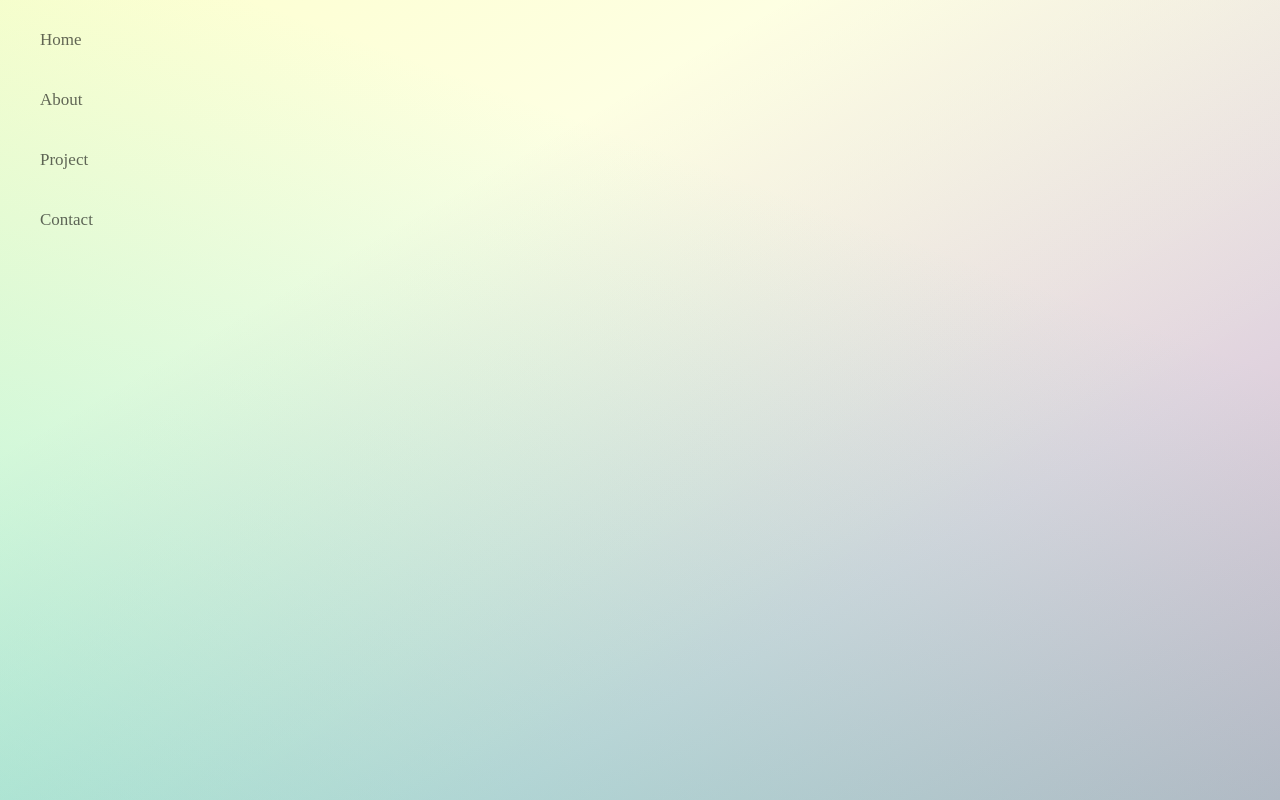
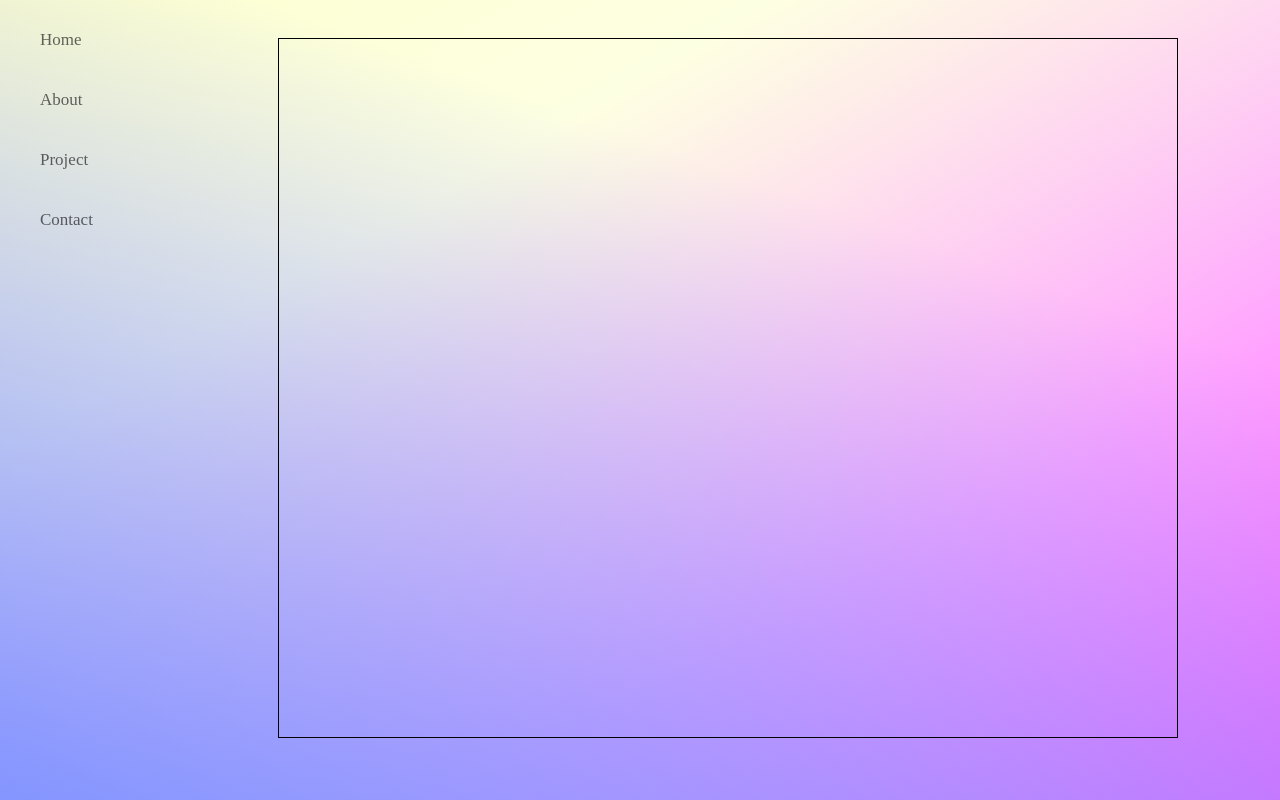
Before and after one commit to m2jung/yumijung, a plain HTML site: page pages/about.html in a window 1280 px wide. Drawn offline with Linux system fonts and the light colour scheme.

Commit message:
first commit

```diff
--- a/js/home.js
+++ b/js/home.js
@@ -1,9 +1,10 @@
 const wrapper = document.querySelector(".wrapper");
 const nav = document.querySelector('nav');
-
+const container = document.querySelector('div.container');
 // 페이지 로드시 실행
 window.onload = function () {
     wrapper.style.opacity = 1;
-    // nav에 'show' 클래스를 추가 animation
+    // 요소에 'show' 클래스를 추가 animation
     nav.classList.add('show');
+    container.classList.add('show');
   }
--- a/pages/about.html
+++ b/pages/about.html
@@ -4,7 +4,7 @@
     <meta charset="UTF-8">
     <meta name="viewport" content="width=device-width, initial-scale=1.0">
     <link rel="stylesheet" href="/styles/common.css">
-    <link rel="stylesheet" href="/styles/home.css">
+    <link rel="stylesheet" href="/styles/about.css">
     <title>유미정 입니다.</title>
 </head>
 <body>
@@ -17,7 +17,9 @@
             <li><a href="./concat.html">Contact</a></li>
         </ul>
     </nav>
+    <div class="container">
 
+    </div>
 </div>
 <!-- script-->
     <script src="https://kit.fontawesome.com/79da796ef8.js" crossorigin="anonymous"></script>
--- a/styles/common.css
+++ b/styles/common.css
@@ -5,13 +5,82 @@
 }
 
 body {
-    width: 100vw;
-    height: 100vh;
-    background: linear-gradient(
+  width: 100vw;
+  height: 100vh;
+  min-width: 545px;
+  background: linear-gradient(
       20deg,
-      rgba(23, 216, 178, 0.3),
+      #8395FF,
       rgba(255, 0, 0, 0) 70.71%
-    ),
-    linear-gradient(150deg, rgba(247, 255, 92, 0.3), rgba(0, 255, 0, 0) 70.71%),
-    linear-gradient(330deg, rgba(83, 9, 71, 0.3), rgba(0, 0, 255, 0) 70.71%);
+      ),
+      linear-gradient(150deg, rgba(247, 255, 92, 0.3), rgba(0, 255, 0, 0) 70.71%),
+      linear-gradient(330deg, #FF5FFF, rgba(0, 0, 255, 0) 70.71%);
+  }
+
+nav {
+  display: flex;
+  flex-direction: column;
+  opacity: 0;
+  transform: translateX(-3.0rem);
+  transition: transform 1s, opacity 1s, transform 1s;
+  /* 페이지에 항상 고정 */
+  position: fixed;
+  z-index: 1000;
 }
+
+nav.show {
+  opacity: 1;
+  transform: translateX(10px);
+}
+.wrapper {
+  padding: 30px;
+}
+
+.menu {
+  list-style: none;
+}
+
+.menu li {
+  width: 50px;
+  height: 60px;
+}
+.menu li:hover {
+  font-weight: bold;
+}
+
+.menu a {
+  font-size: 17px;
+  text-decoration: none;
+  color: rgba(0,0,0,0.6);
+  border-radius: 6px;
+}
+
+.container {
+  width: 900px;
+  height: 700px;
+  margin: 0.5rem 10% auto auto;
+  border: 1px solid black;
+  opacity: 0;
+  transform: translateX(350px);
+  transition: transform 1s, opacity 1s, transform 1s;
+}
+.container.show {
+  opacity: 1;
+  transform: translateX(50px);
+}
+
+/* 기본 스타일 */
+/* .some-element {
+  width: 100px;
+  height: 100px;
+  background-color: blue;
+} */
+
+/* 화면 너비가 600px 이하일 때의 스타일 조정
+@media (max-width: 540px) {
+  .some-element {
+      width: 50px;
+      height: 50px;
+      background-color: red;
+  }
+} */
--- a/styles/home.css
+++ /dev/null
@@ -1,39 +0,0 @@
-nav {
-    display: flex;
-    flex-direction: column;
-    opacity: 0;
-    transform: translateX(-3.0rem);
-    transition: transform 0.5s, opacity 0.5s, transform 0.5s;
-    /* 페이지에 항상 고정 */
-    position: fixed;
-    z-index: 1000;
-}
-
-nav.show {
-    opacity: 1;
-    transform: translateX(10px);
-}
-.wrapper {
-    padding: 30px;
-    opacity: 0;
-    transition: opacity 0.8s ease-in;
-}
-
-.menu {
-    list-style: none;
-}
-
-.menu li {
-    width: 50px;
-    height: 60px;
-}
-.menu li:hover {
-    font-weight: bold;
-}
-
-.menu a {
-    font-size: 17px;
-    text-decoration: none;
-    color: rgba(0,0,0,0.6);
-    border-radius: 6px;
-}
--- a/styles/index.css
+++ b/styles/index.css
@@ -6,17 +6,29 @@
     box-sizing: border-box;
 }
 
+
+body {
+    width: 100vw;
+    height: 100vh;
+    min-width: 545px;
+    background: linear-gradient(
+        20deg,
+        #8395FF,
+        rgba(255, 0, 0, 0) 70.71%
+        ),
+        linear-gradient(150deg, rgba(247, 255, 92, 0.3), rgba(0, 255, 0, 0) 70.71%),
+        linear-gradient(330deg, #FF5FFF, rgba(0, 0, 255, 0) 70.71%);
+    }
 h1 {
     font-family: 'Lobster Two', cursive;
-	font-size: 3rem;
+    font-size: 3rem;
     /* background:linear-gradient(#89f0fd, #ffcef2, #e8b2ff );
     background-clip: text;
     -webkit-background-clip: text; */
     color: rgb(52, 52, 52);
     text-shadow: 3px 3px 10px white;
 }
-
-.wrapper {
+    .wrapper {
     width: 100vw;
     height: 100vh;
     transition: opacity 0.5s ease-in;
@@ -50,16 +62,16 @@ h1 {
     display: flex;
     justify-content: space-around;
     align-items: center;
-    border: 2px solid #a0a5bc;
+    border: 2px solid white;
     font-size: 10px;
-    color: #a0a5bc;
+    color: white;
     opacity: 0;
     transition: opacity 1s ease-in;
 }
 .start-container:hover {
-    background-color: #323c65;
-    border: none;
-    color: white;
+    background-color: white;
+    box-shadow: 2px 2px 5px rgba(0,0,0,0.3);
+    color: rgba(0,0,0,0.7);
     cursor: pointer;
 }
 
@@ -72,19 +84,19 @@ h1 {
 
 
 circle {
-    fill:  #a9ffc9;
+    fill:  #e9f1d4;
     transform: scale(0);
     opacity: 0;
     transform-origin: 50% 50%;
     animation: pulse 1.5s cubic-bezier(.5,.5,0,1);
 }
 circle:nth-child(2) {
-    fill: #eeff8d;
+    fill: #d1ffe0;
     animation: pulse 1.5s 0.75s cubic-bezier(.5,.5,0,1);
 }
 
 circle:nth-child(3) {
-    fill: #f7b263;
+    fill: #fcd6aa;
     animation: pulse 1.5s 1.5s cubic-bezier(.5,.5,0,1);
 }
 
```
Also changed, not shown: index.html (+0 -1 lines), pages/concat.html (+3 -0 lines), pages/home.html (+2 -0 lines), pages/project.html (+5 -0 lines), styles/about.css (added).
